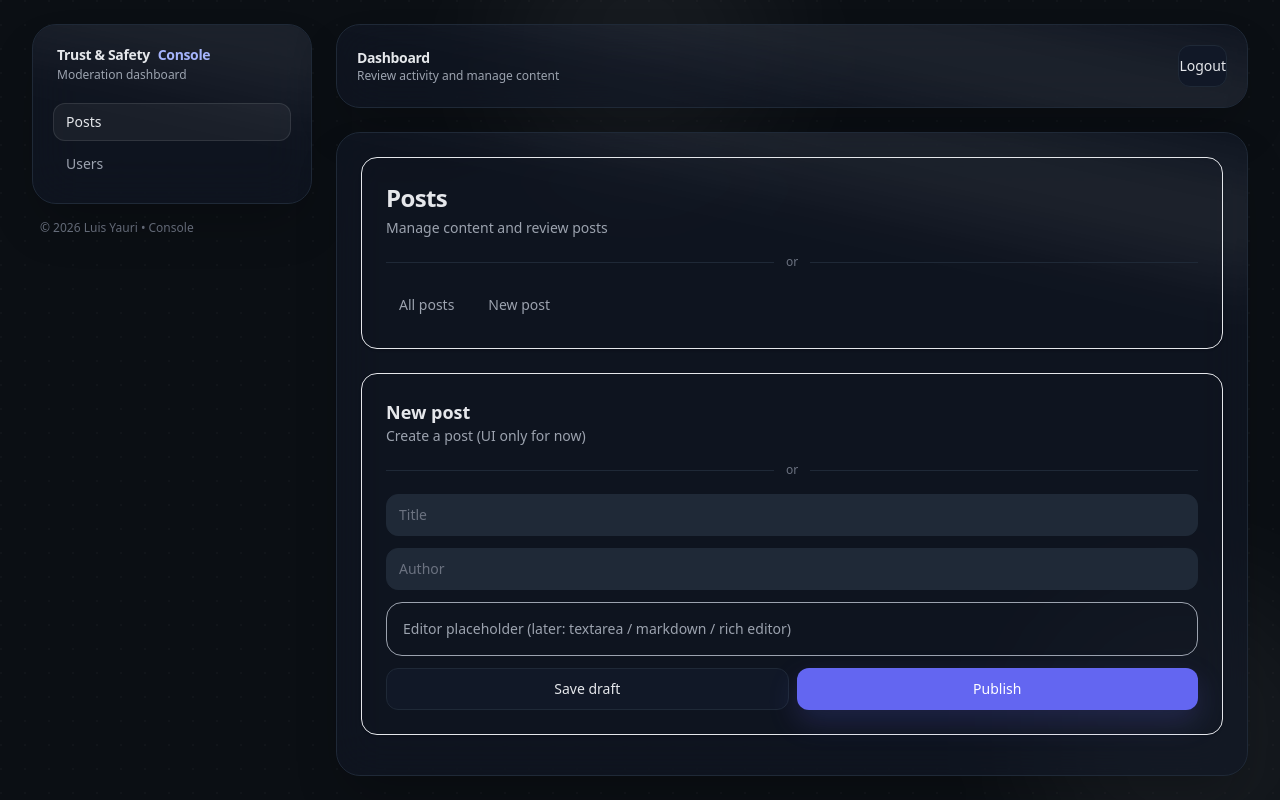
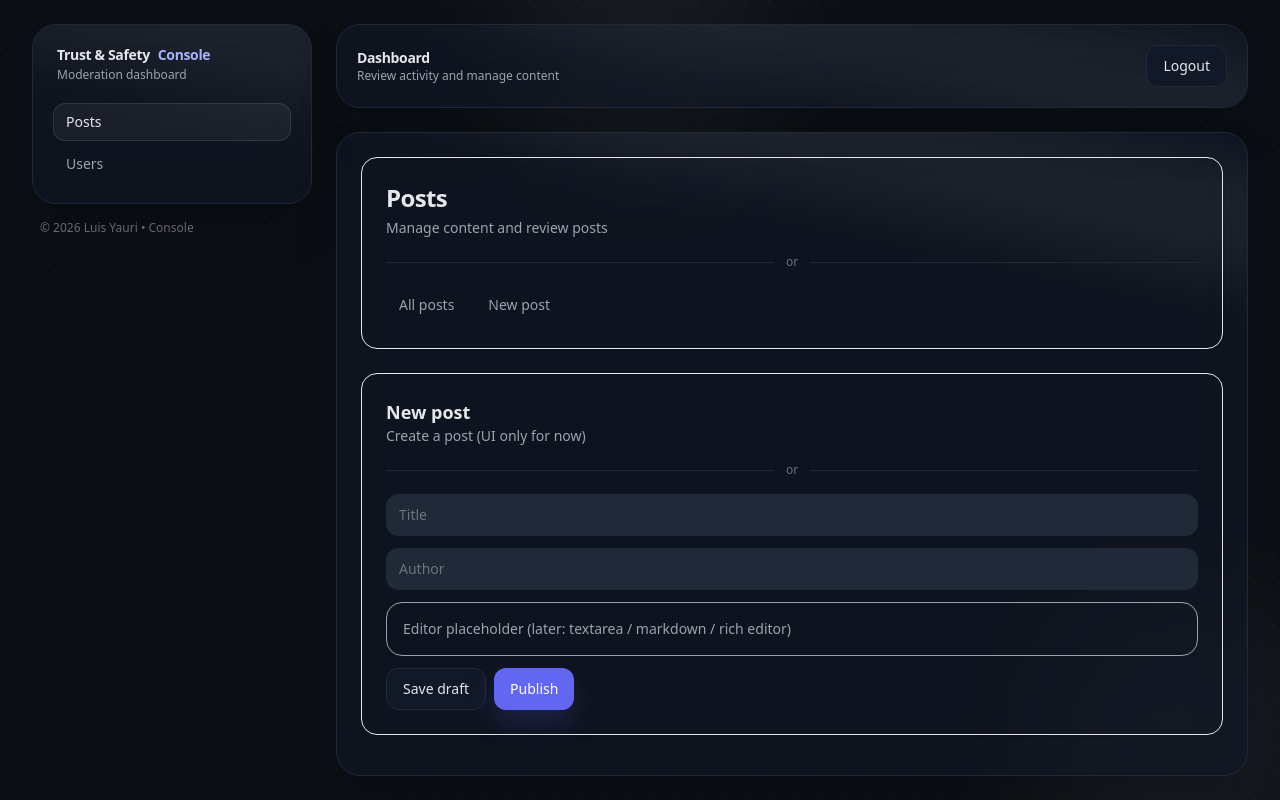
Before and after one commit to luisyauri1/react-moderation-dashboard, a React (Vite) app: page /app/posts/new in a window 1280 px wide. Built offline with nearby package versions, Linux system fonts and the light colour scheme.

Commit message:
feat: implement login page and shared Button UI component.

```diff
--- a/src/modules/auth/pages/LoginPage.tsx
+++ b/src/modules/auth/pages/LoginPage.tsx
@@ -70,13 +70,13 @@ export function LoginPage() {
           </div>
         )}
 
-        <Button type="submit" variant="primary" disabled={loading}>
+        <Button type="submit" variant="primary" full disabled={loading}>
           {loading ? 'Signing in…' : 'Sign in'}
         </Button>
 
         <Divider label="or" />
 
-        <Button type="button" variant="secondary">
+        <Button type="button" variant="secondary" full>
           Continue with Google
         </Button>
       </form>
--- a/src/shared/ui/Button.tsx
+++ b/src/shared/ui/Button.tsx
@@ -6,11 +6,17 @@ function cn(...classes: Array<string | false | null | undefined>) {
 
 type Variant = 'primary' | 'secondary'
 
+type ButtonProps = React.ButtonHTMLAttributes<HTMLButtonElement> & {
+  variant?: Variant
+  full?: boolean
+}
+
 export function Button({
   variant = 'primary',
+  full = false,
   className,
   ...props
-}: React.ButtonHTMLAttributes<HTMLButtonElement> & { variant?: Variant }) {
+}: ButtonProps) {
   const styles =
     variant === 'primary'
       ? cn(
@@ -26,7 +32,12 @@ export function Button({
     <button
       {...props}
       className={cn(
-        'w-full rounded-xl py-2.5 text-sm font-medium transition',
+        'inline-flex items-center justify-center gap-2',
+        'rounded-xl px-4 py-2.5',
+        'text-sm font-medium transition',
+        'whitespace-nowrap',
+        'disabled:opacity-50 disabled:cursor-not-allowed',
+        full && 'w-full',
         styles,
         className,
       )}
```
